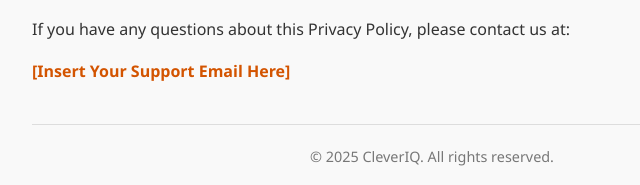
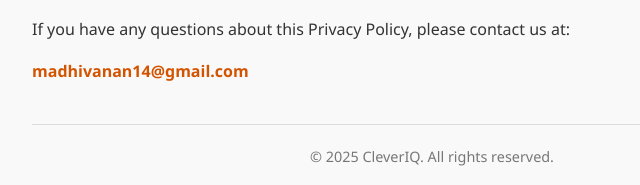
Before and after one commit to Madhivanan/clevariq-privacy-policy, a plain HTML site: page index.html in a window 1280 px wide. Shown: the part 1313-1498 px from the top of the page, 208-848 px from the left. Drawn offline with Linux system fonts and the light colour scheme.

Commit message:
Update contact email in Privacy Policy section

```diff
--- a/index.html
+++ b/index.html
@@ -55,7 +55,7 @@
 
     <h2>5. Contact Us</h2>
     <p>If you have any questions about this Privacy Policy, please contact us at:</p>
-    <p><strong>[Insert Your Support Email Here]</strong></p>
+    <p><strong>madhivanan14@gmail.com</strong></p>
 
     <div class="footer">
         &copy; 2025 CleverIQ. All rights reserved.
```
